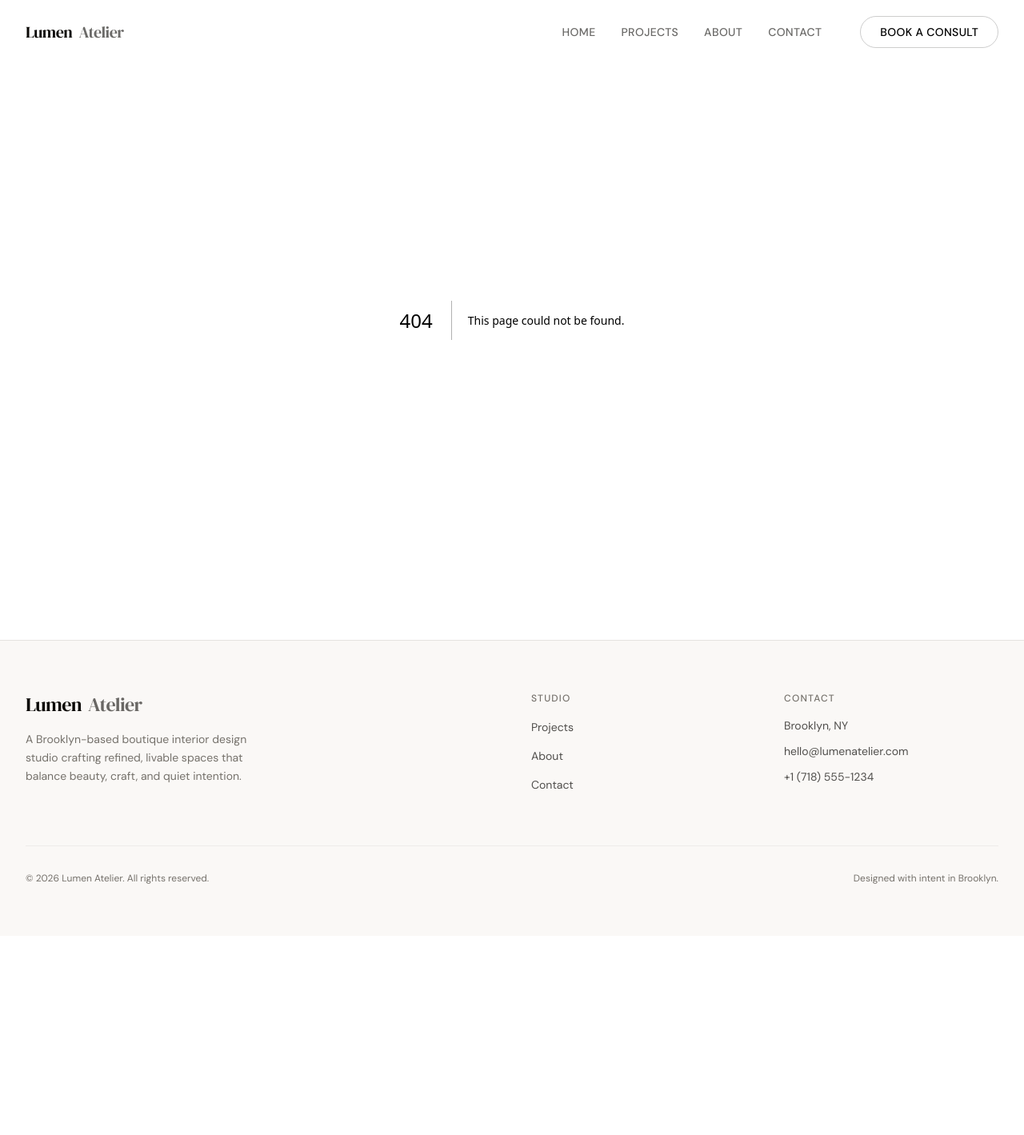
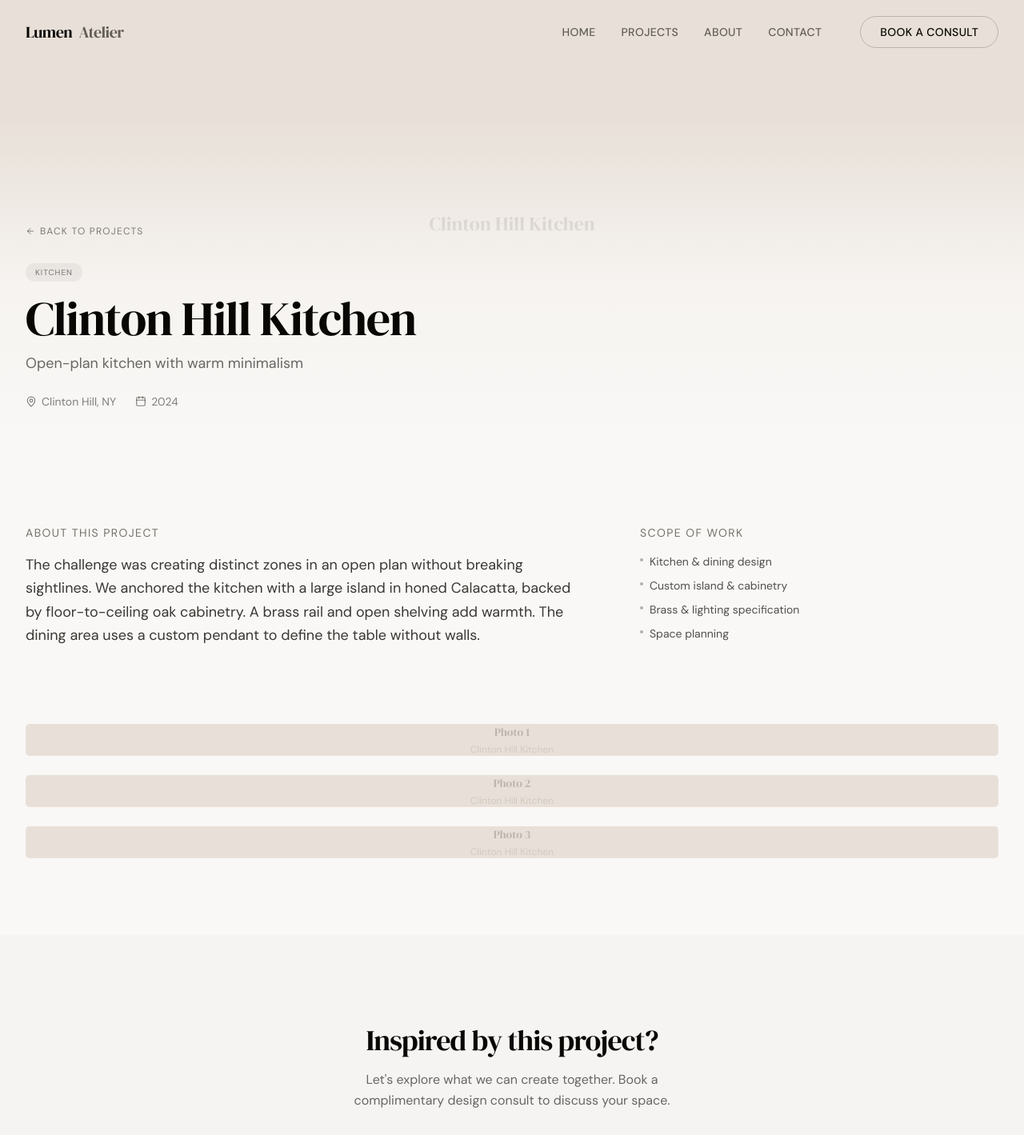
Before and after one commit to anas-khan-antimatter/mkt-lumen-atelier, a Next.js app: page /projects/clinton-hill-kitchen in a window 1280 px wide. Before the commit this address had no page. Shown: the top 1419 px of the page at 80% size. Before the commit the page ends 1170 px from the top, so only its background shows below. Built offline with nearby package versions, Linux system fonts and the light colour scheme.

Commit message:
antimatter: checkpoint ch_mun9ldm7_1

```diff
--- /dev/null
+++ b/src/app/projects/[slug]/page.tsx
@@ -0,0 +1,166 @@
+"use client"
+
+import { useParams } from "next/navigation"
+import Link from "next/link"
+import { motion } from "framer-motion"
+import { ArrowLeft, ArrowUpRight, MapPin, Calendar } from "lucide-react"
+import { getProjectBySlug } from "@/lib/projects"
+import { notFound } from "next/navigation"
+import { Button } from "@/components/ui/button"
+
+export default function ProjectDetailPage() {
+  const params = useParams()
+  const slug = params.slug as string
+  const project = getProjectBySlug(slug)
+
+  if (!project) {
+    notFound()
+  }
+
+  return (
+    <>
+      {/* Hero */}
+      <section className="relative min-h-[60vh] lg:min-h-[70vh] flex items-end">
+        <div className="absolute inset-0 bg-[#e8e0d8] dark:bg-[#1a1714]">
+          <div className="w-full h-full flex items-center justify-center">
+            <span className="font-serif text-2xl text-foreground/20">{project.title}</span>
+          </div>
+        </div>
+        <div className="relative z-10 w-full bg-gradient-to-t from-background via-background/80 to-transparent pt-32 pb-12 px-6 lg:px-8">
+          <div className="mx-auto max-w-7xl">
+            <motion.div
+              initial={{ opacity: 0, y: 20 }}
+              animate={{ opacity: 1, y: 0 }}
+              transition={{ duration: 0.6, ease: [0.22, 1, 0.36, 1] }}
+            >
+              <Link
+                href="/projects"
+                className="inline-flex items-center gap-1.5 text-xs uppercase tracking-widest text-foreground/50 hover:text-foreground transition-colors mb-8"
+              >
+                <ArrowLeft className="h-3 w-3" />
+                Back to Projects
+              </Link>
+              <div className="flex items-center gap-3 mb-4">
+                <span className="text-[10px] uppercase tracking-widest text-foreground/50 bg-foreground/5 px-3 py-1 rounded-full">
+                  {project.category}
+                </span>
+              </div>
+              <h1 className="font-serif text-4xl sm:text-5xl lg:text-6xl tracking-tight text-foreground max-w-3xl">
+                {project.title}
+              </h1>
+              <p className="mt-3 text-lg text-foreground/60 max-w-xl">{project.subtitle}</p>
+              <div className="flex flex-wrap gap-6 mt-6 text-sm text-foreground/50">
+                <span className="flex items-center gap-1.5">
+                  <MapPin className="h-3.5 w-3.5" />
+                  {project.location}
+                </span>
+                <span className="flex items-center gap-1.5">
+                  <Calendar className="h-3.5 w-3.5" />
+                  {project.year}
+                </span>
+              </div>
+            </motion.div>
+          </div>
+        </div>
+      </section>
+
+      {/* Project intro */}
+      <section className="py-16 lg:py-24 px-6 lg:px-8">
+        <div className="mx-auto max-w-7xl">
+          <div className="grid grid-cols-1 lg:grid-cols-5 gap-12 lg:gap-16">
+            <motion.div
+              initial={{ opacity: 0, y: 20 }}
+              whileInView={{ opacity: 1, y: 0 }}
+              viewport={{ once: true }}
+              transition={{ duration: 0.6, ease: [0.22, 1, 0.36, 1] }}
+              className="lg:col-span-3"
+            >
+              <p className="text-sm uppercase tracking-widest text-muted-foreground mb-4">About This Project</p>
+              <p className="text-lg leading-relaxed text-foreground/80">
+                {project.detail}
+              </p>
+            </motion.div>
+
+            <motion.div
+              initial={{ opacity: 0, y: 20 }}
+              whileInView={{ opacity: 1, y: 0 }}
+              viewport={{ once: true }}
+              transition={{ duration: 0.6, delay: 0.1, ease: [0.22, 1, 0.36, 1] }}
+              className="lg:col-span-2"
+            >
+              <p className="text-sm uppercase tracking-widest text-muted-foreground mb-4">
+                Scope of Work
+              </p>
+              <ul className="space-y-2.5">
+                {project.scope.map((item) => (
+                  <li key={item} className="flex items-start gap-2 text-sm text-foreground/70">
+                    <span className="mt-1.5 h-1 w-1 rounded-full bg-foreground/30 flex-shrink-0" />
+                    {item}
+                  </li>
+                ))}
+              </ul>
+            </motion.div>
+          </div>
+        </div>
+      </section>
+
+      {/* Gallery */}
+      <section className="px-6 lg:px-8 pb-16 lg:pb-24">
+        <div className="mx-auto max-w-7xl space-y-6">
+          {project.images.map((img, i) => (
+            <motion.div
+              key={i}
+              initial={{ opacity: 0, y: 30 }}
+              whileInView={{ opacity: 1, y: 0 }}
+              viewport={{ once: true, margin: "-80px" }}
+              transition={{
+                duration: 0.7,
+                delay: i * 0.1,
+                ease: [0.22, 1, 0.36, 1],
+              }}
+              className={`aspect-[${i === 1 ? "2/1" : "16/9"}] bg-muted rounded-sm overflow-hidden`}
+            >
+              <div className={`w-full h-full bg-[#e8e0d8] dark:bg-[#1a1714] flex items-center justify-center`}>
+                <div className="text-center">
+                  <span className="font-serif text-foreground/20 text-sm block">
+                    Photo {i + 1}
+                  </span>
+                  <span className="text-xs text-foreground/10 mt-1 block">
+                    {project.title}
+                  </span>
+                </div>
+              </div>
+            </motion.div>
+          ))}
+        </div>
+      </section>
+
+      {/* CTA */}
+      <section className="py-20 lg:py-28 bg-muted/30 px-6 lg:px-8">
+        <div className="mx-auto max-w-3xl text-center">
+          <motion.div
+            initial={{ opacity: 0, y: 20 }}
+            whileInView={{ opacity: 1, y: 0 }}
+            viewport={{ once: true }}
+            transition={{ duration: 0.6, ease: [0.22, 1, 0.36, 1] }}
+          >
+            <h2 className="font-serif text-3xl sm:text-4xl tracking-tight text-foreground mb-4">
+              Inspired by this project?
+            </h2>
+            <p className="text-base text-foreground/60 max-w-md mx-auto leading-relaxed mb-8">
+              Let&apos;s explore what we can create together. Book a complimentary design
+              consult to discuss your space.
+            </p>
+            <Link
+              href="/contact#consult"
+              className="inline-flex h-12 items-center justify-center rounded-full bg-foreground text-background px-8 text-sm font-medium tracking-wide uppercase transition-all hover:bg-foreground/90"
+            >
+              Book a Complimentary Consult
+              <ArrowUpRight className="ml-1.5 h-3.5 w-3.5" />
+            </Link>
+          </motion.div>
+        </div>
+      </section>
+    </>
+  )
+}
```
